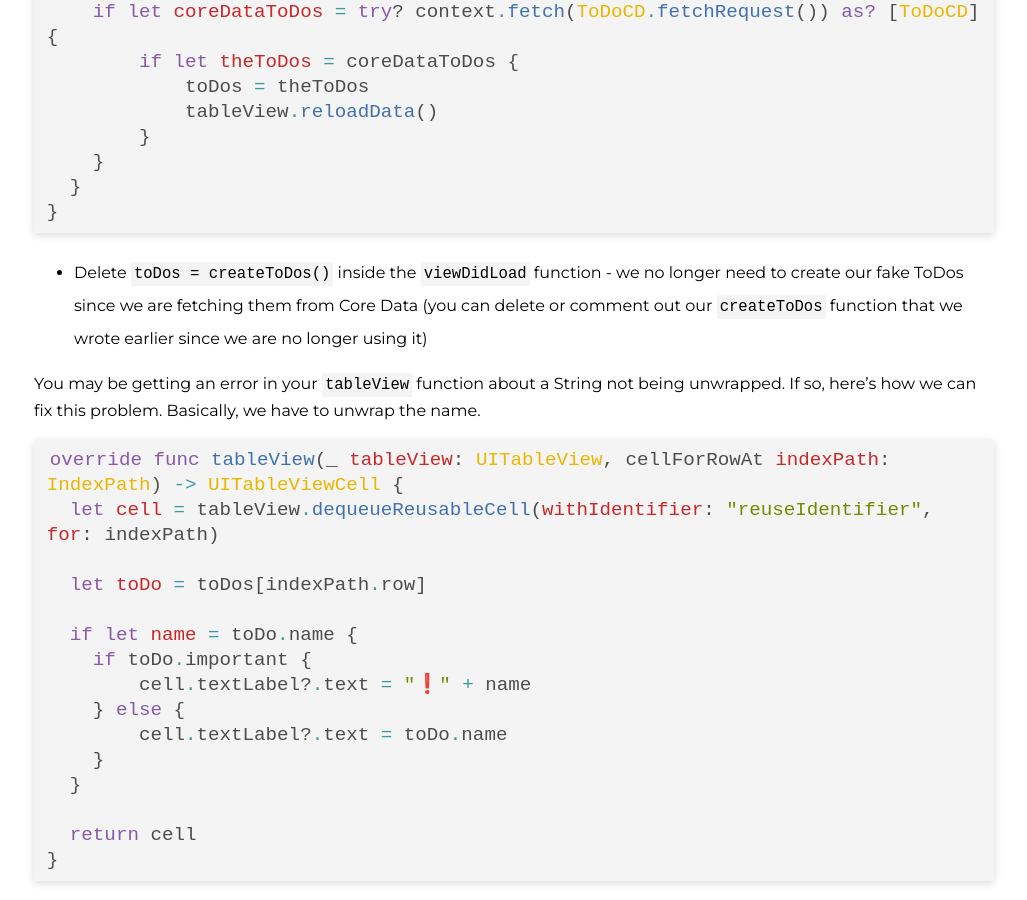
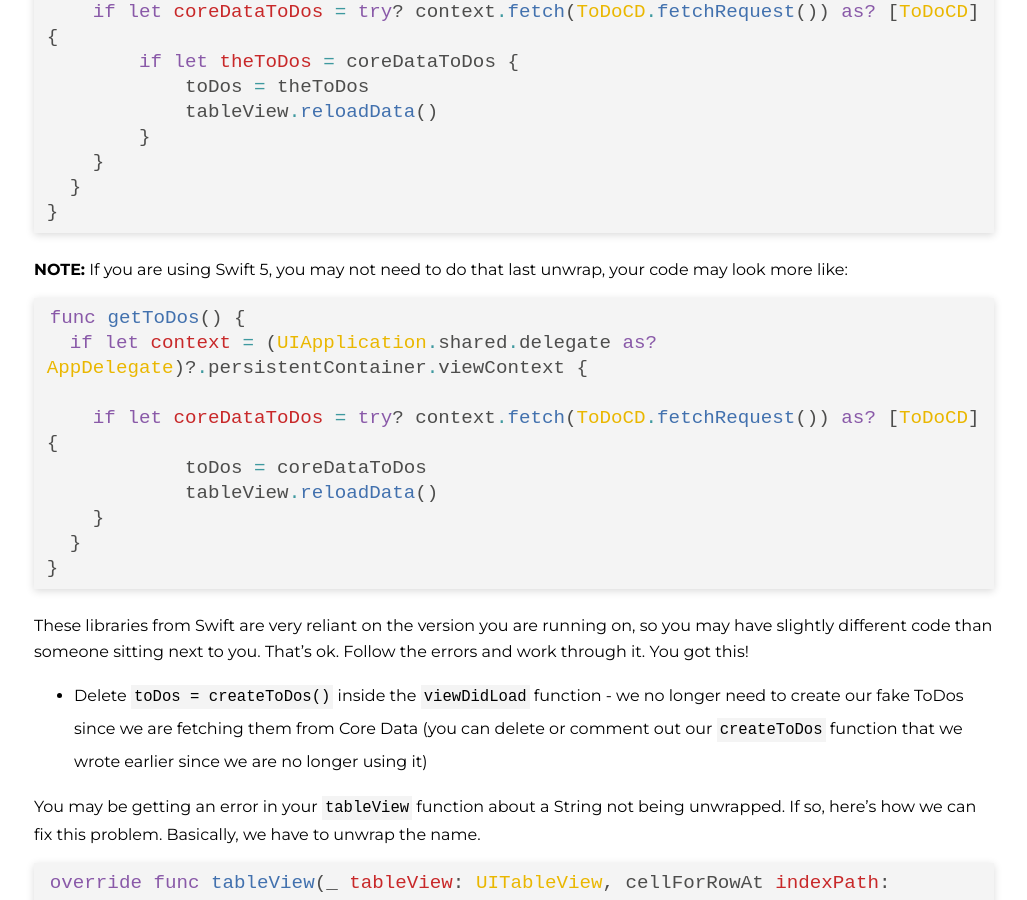
Before and after one commit to ameseee/kwk-curriculum-site, a Jekyll site: the page built from swift-ios/projects/to-do-list/i2/index.md, in a window 1280 px wide and 900 px high, scrolled down 3406 px. Shown: the whole window, without its empty margins (126-1153 px from the left). Built offline with Jekyll 4.4.1, drawn with Linux system fonts in a browser that asks for light colours; nearby versions of some CDN libraries; our own code applies the rules of GitHub Pages for plain Markdown files.

Commit message:
Add note on Swift 5 with Core Data, another option for code snippet

````diff
--- a/swift-ios/projects/to-do-list/i2/index.md
+++ b/swift-ios/projects/to-do-list/i2/index.md
@@ -98,6 +98,22 @@
 }
 ```
 
+**NOTE:** If you are using Swift 5, you may not need to do that last unwrap, your code may look more like:
+
+```swift
+func getToDos() {
+  if let context = (UIApplication.shared.delegate as? AppDelegate)?.persistentContainer.viewContext {
+
+    if let coreDataToDos = try? context.fetch(ToDoCD.fetchRequest()) as? [ToDoCD] {
+            toDos = coreDataToDos
+            tableView.reloadData()
+    }
+  }
+}
+```
+
+These libraries from Swift are very reliant on the version you are running on, so you may have slightly different code than someone sitting next to you. That's ok. Follow the errors and work through it. You got this!
+
 * Delete `toDos = createToDos()` inside the `viewDidLoad` function - we no longer need to create our fake ToDos since we are fetching them from Core Data (you can delete or comment out our `createToDos` function that we wrote earlier since we are no longer using it)
 
 You may be getting an error in your `tableView` function about a String not being unwrapped. If so, here's how we can fix this problem. Basically, we have to unwrap the name.
````
